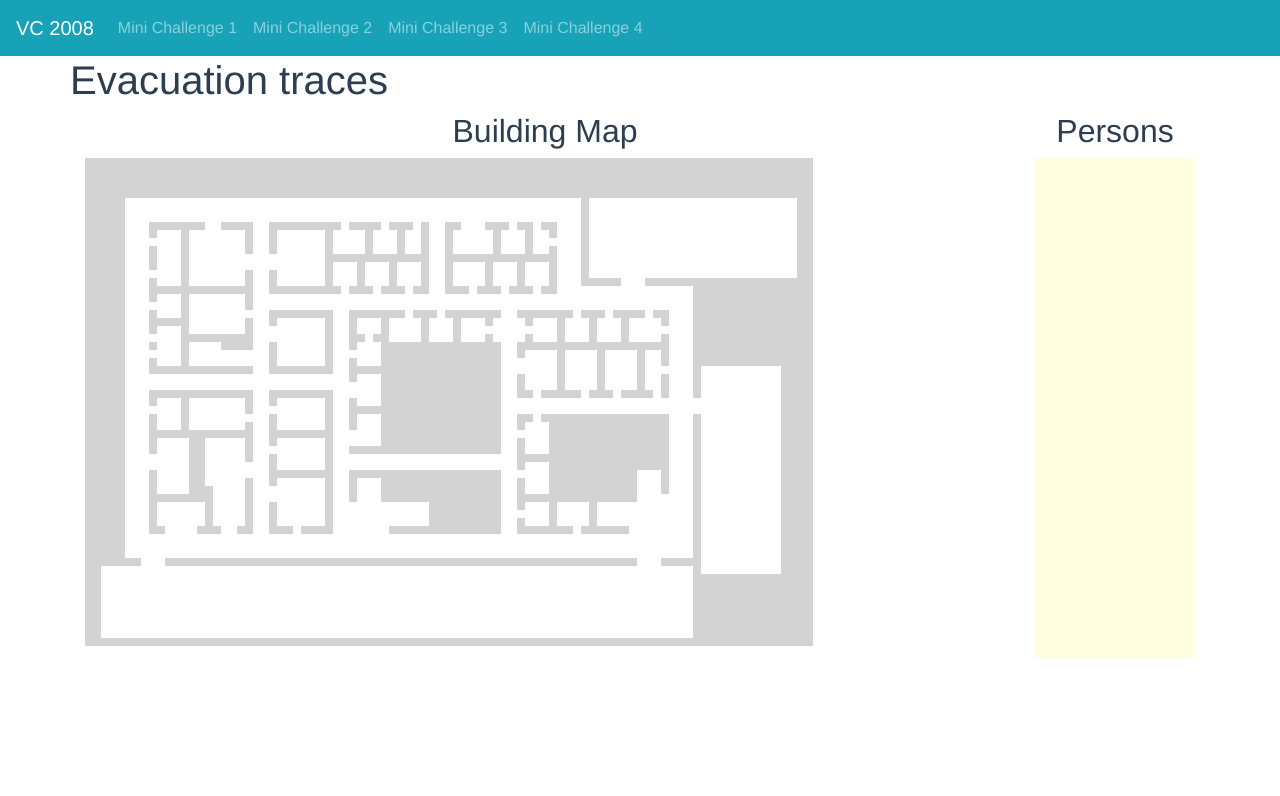
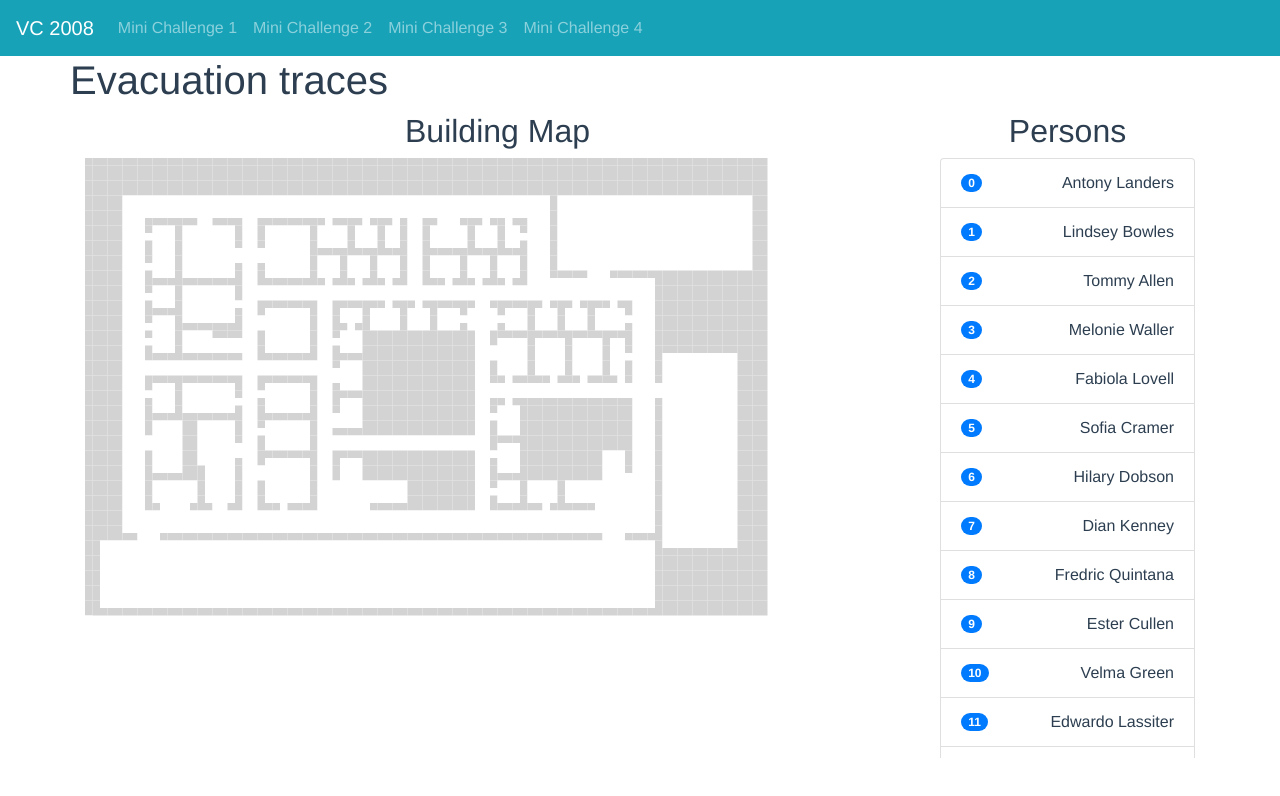
Before and after one commit to virgiiim/vc2008Vue, a Vue app: page / in a window 1280 px wide. Shown: the top 796 px of the page. Built offline with nearby package versions, Linux system fonts and the light colour scheme.

Commit message:
Showing list of persons. Fitting map within space

```diff
--- a/src/assets/BuildingBitmap.js
+++ b/src/assets/BuildingBitmap.js
@@ -1,7 +1,7 @@
 const d3 = require('d3');
 
 export default function buildingBitmap() {
-  const cellSize = 8;
+  const cellSize = 7.5;
   function me(selection) {
     const gr = selection.selectAll('g.row')
       .data(selection.datum())
--- a/src/components/MC4Evacuation.vue
+++ b/src/components/MC4Evacuation.vue
@@ -10,9 +10,15 @@
           <g class="building" ref="building"></g>
         </svg>
       </b-col>
-      <b-col cols="2">
+      <b-col cols="3">
         <h2>Persons</h2>
-        <div style="height:500px; background-color: lightyellow"></div>
+        <b-list-group class="personList">
+          <b-list-group-item v-for="p in persons" :key="p.id"
+          class="d-flex justify-content-between align-items-center">
+            <b-badge variant="primary" pill>{{p.id}}</b-badge>
+            {{p.person}}
+          </b-list-group-item>
+        </b-list-group>
       </b-col>
     </b-row>
   </b-container>
@@ -64,5 +70,9 @@ export default {
 </script>
 
 <style scoped>
-
+  .personList{
+    height: 600px;
+    overflow: scroll;
+    overflow-style: marquee-block ;
+  }
 </style>
```
